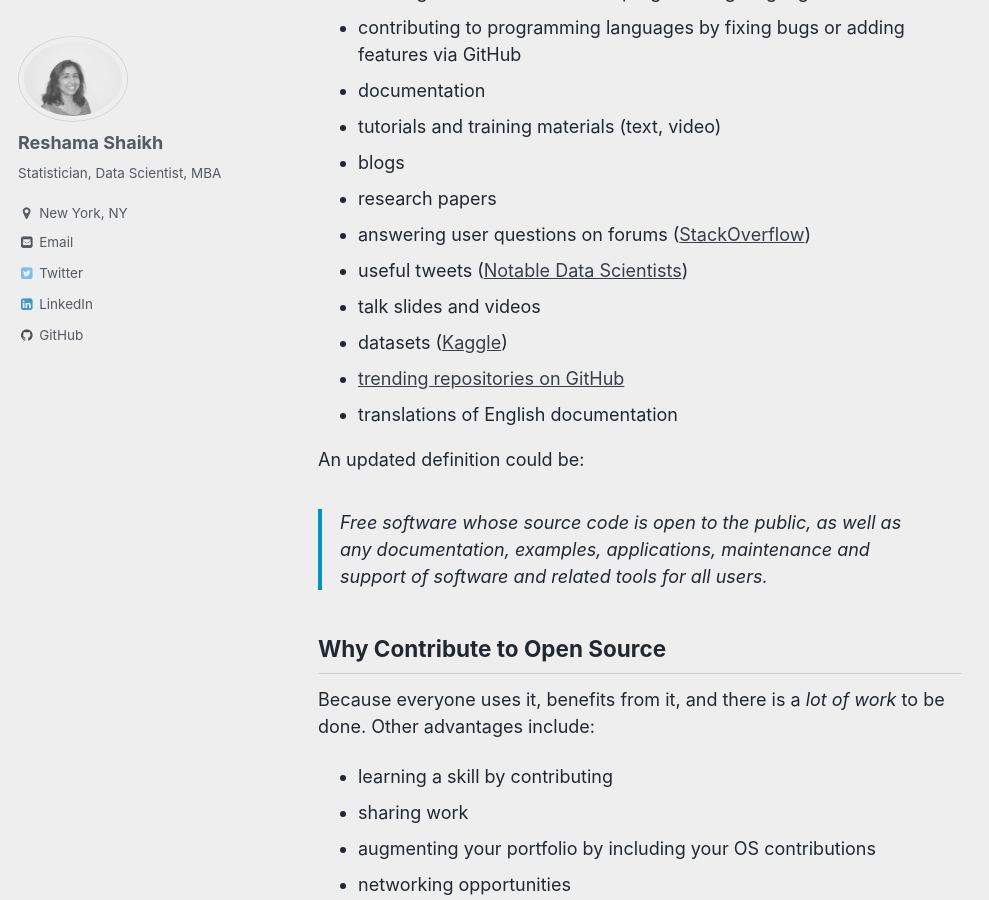
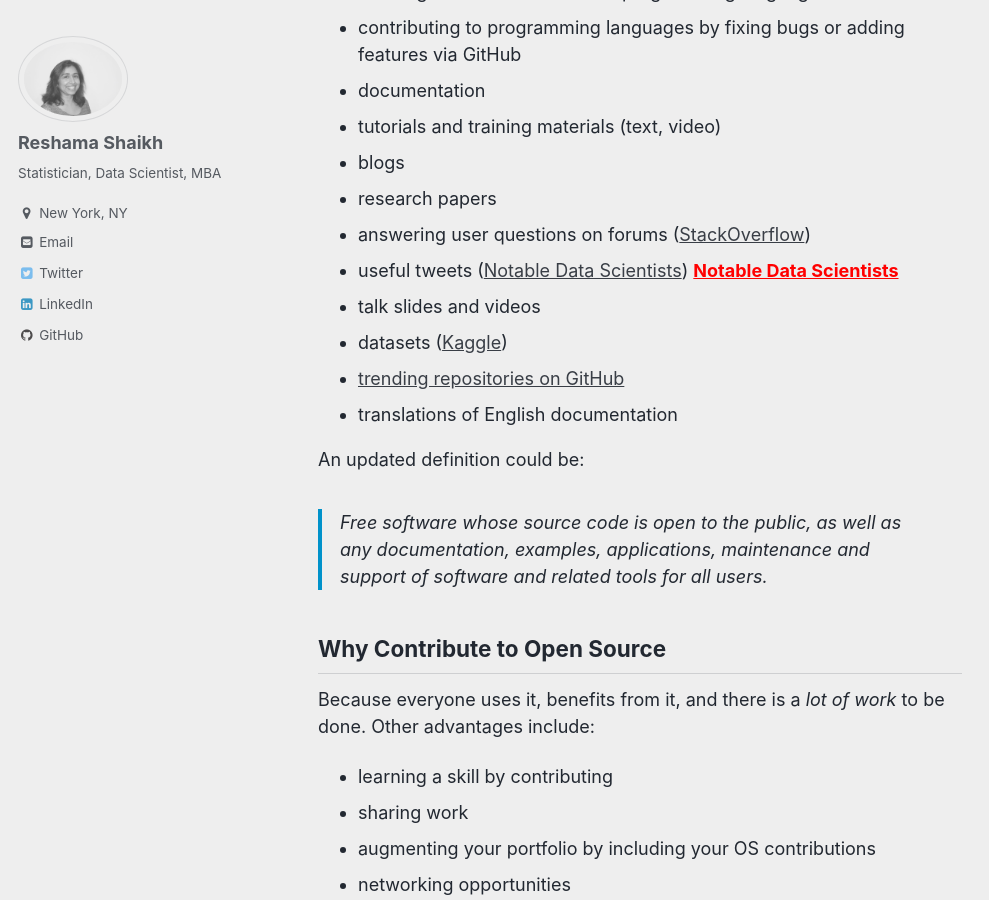
Before and after one commit to reshamas/reshamas.github.io, a Jekyll site: the page built from _posts/2018-04-07-how-i-unknowingly-contributed-to-open-source.md, in a window 1280 px wide and 900 px high, scrolled down 2081 px. Shown: the whole window, without its empty margins (0-989 px from the left). Built offline with Jekyll 4.4.1, drawn with Linux system fonts in a browser that asks for light colours; emoji names are drawn with the system emoji font; comment, search, counter and statistics services are not loaded.

Commit message:
Update 2018-04-07-how-i-unknowingly-contributed-to-open-source.md

```diff
--- a/_posts/2018-04-07-how-i-unknowingly-contributed-to-open-source.md
+++ b/_posts/2018-04-07-how-i-unknowingly-contributed-to-open-source.md
@@ -41,7 +41,7 @@
 - blogs
 - research papers
 - answering user questions on forums ([StackOverflow](https://stackoverflow.com/questions))
-- useful tweets ([Notable Data Scientists](https://twitter.com/reshamas/lists/notable-data-scientists))
+- useful tweets ([Notable Data Scientists](https://twitter.com/reshamas/lists/notable-data-scientists)) <a href="https://twitter.com/reshamas/lists/notable-data-scientists/members" style="color:red; font-weight: bold">Notable Data Scientists</a>
 - talk slides and videos
 - datasets ([Kaggle](https://www.kaggle.com/datasets))
 - [trending repositories on GitHub](https://github.com/trending)
```
